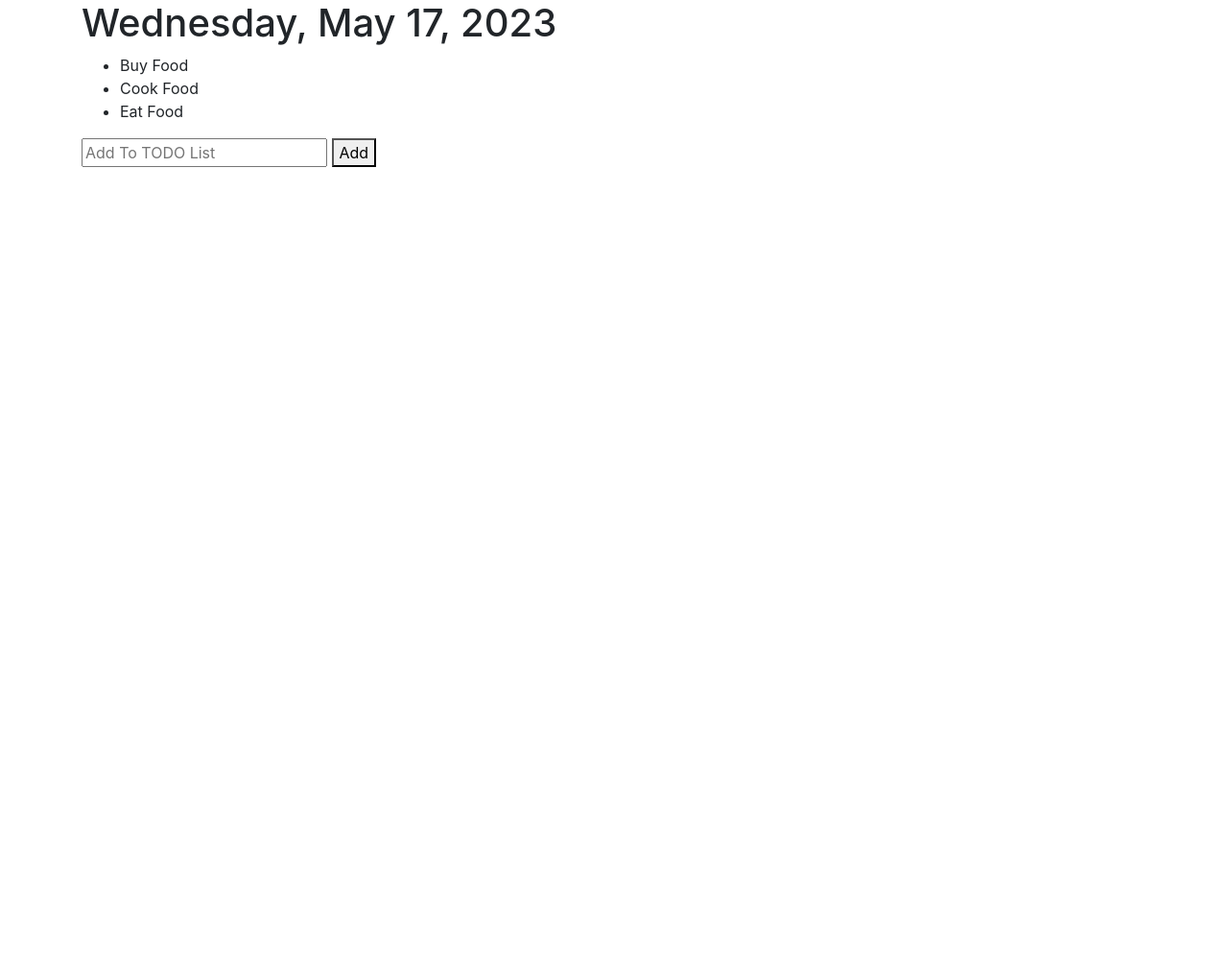
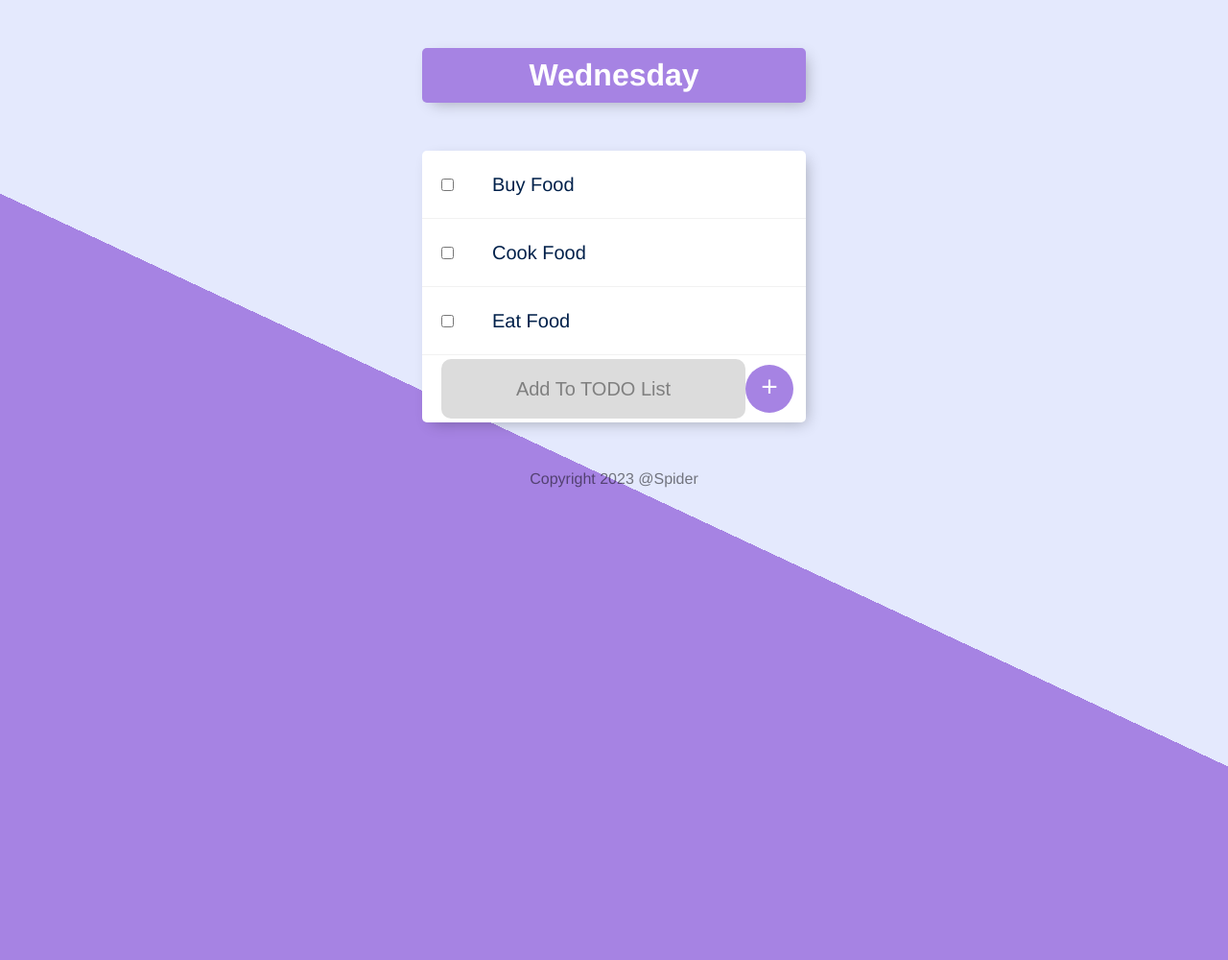
Before and after one commit to lokhandeganesh/Web-Development-Bootcamp, a Node server app: page / in a window 1280 px wide. Shown: the whole page at 96% size. Before the commit the page ends 174 px from the top, so only its background shows below. Run offline with Node 20, Linux system fonts and the light colour scheme.

Commit message:
complet chapter EJS

```diff
--- /dev/null
+++ b/todolist-v1/date.js
@@ -0,0 +1,28 @@
+//
+module.exports.getDate = getDate;
+function getDate() {
+  // Declaring date related variables
+  let options = {
+    weekday: "long",
+    year: "numeric",
+    month: "long",
+    day: "numeric",
+  };
+
+  let today = new Date();
+  let day = today.toLocaleString("en-US", options);
+
+  return day;
+}
+
+//
+exports.getDay = function getDay() {
+  // Declaring date related variables
+  const options = {
+    weekday: "long",
+  };
+
+  const today = new Date();
+
+  return today.toLocaleString("en-US", options);
+};
--- /dev/null
+++ b/todolist-v1/public/css/styles.css
@@ -0,0 +1,97 @@
+html {
+  background-color: #e4e9fd;
+  background-image: -webkit-linear-gradient(65deg, #a683e3 50%, #e4e9fd 50%);
+  min-height: 1000px;
+  font-family: "helvetica neue";
+}
+
+h1 {
+  color: #fff;
+  padding: 10px;
+}
+
+.box {
+  max-width: 400px;
+  margin: 50px auto;
+  background: white;
+  border-radius: 5px;
+  box-shadow: 5px 5px 15px -5px rgba(0, 0, 0, 0.3);
+}
+
+#heading {
+  background-color: #a683e3;
+  text-align: center;
+}
+
+.item {
+  min-height: 70px;
+  display: flex;
+  align-items: center;
+  border-bottom: 1px solid #f1f1f1;
+}
+
+.item:last-child {
+  border-bottom: 0;
+}
+
+input:checked + p {
+  text-decoration: line-through;
+  text-decoration-color: #a683e3;
+}
+
+input[type="checkbox"] {
+  margin: 20px;
+}
+
+p {
+  margin: 0;
+  padding: 20px;
+  font-size: 20px;
+  font-weight: 200;
+  color: #00204a;
+}
+
+form {
+  text-align: center;
+  margin-left: 20px;
+}
+
+button {
+  min-height: 50px;
+  width: 50px;
+  border-radius: 50%;
+  border-color: transparent;
+  background-color: #a683e3;
+  color: #fff;
+  font-size: 30px;
+  padding-bottom: 6px;
+  border-width: 0;
+}
+
+input[type="text"] {
+  text-align: center;
+  height: 60px;
+  top: 10px;
+  border: none;
+  background: gainsboro;
+  font-size: 20px;
+  font-weight: 200;
+  width: 313px;
+  border-radius: 10px;
+}
+
+input[type="text"]:focus {
+  outline: none;
+  box-shadow: inset 0 -3px 0 0 #a683e3;
+}
+
+::placeholder {
+  color: grey;
+  opacity: 1;
+}
+
+footer {
+  color: white;
+  color: rgba(0, 0, 0, 0.5);
+  text-align: center;
+}
--- /dev/null
+++ b/todolist-v1/views/footer.ejs
@@ -0,0 +1,5 @@
+</body>
+<footer>
+  Copyright 2023 @Spider
+</footer>
+</html>
--- /dev/null
+++ b/todolist-v1/views/header.ejs
@@ -0,0 +1,11 @@
+<!DOCTYPE html>
+<html lang="en">
+  <head>
+    <meta charset="UTF-8" />
+    <meta http-equiv="X-UA-Compatible" content="IE=edge" />
+    <meta name="viewport" content="width=device-width, initial-scale=1.0" />
+    <title>Todo List</title>
+    <link rel="shortcut icon" href="favicon.ico" type="image/x-icon" />
+    <link rel="stylesheet" href="css/styles.css" />
+  </head>
+  <body>
--- a/todolist-v1/views/list.ejs
+++ b/todolist-v1/views/list.ejs
@@ -1,41 +1,22 @@
-<!DOCTYPE html>
-<html lang="en">
-  <head>
-    <meta charset="UTF-8" />
-    <meta http-equiv="X-UA-Compatible" content="IE=edge" />
-    <meta name="viewport" content="width=device-width, initial-scale=1.0" />
-    <title>Todo List</title>
-    <link
-      rel="stylesheet"
-      href="//maxcdn.bootstrapcdn.com/bootstrap/4.0.0/css/bootstrap.min.css"
-    />
-  </head>
-  <body>
-    <div class="container">
-      <div class="">
-        <h1><%= kindOfDay %></h1>
+<%- include('header'); -%>
 
-        <ul id="listTodo">
-          <!-- <li id="item1">Buy Food</li>
-          <li id="item2">Cook Food</li>
-          <li id="item3">Eat Food</li> -->
+  <div class="box" id="heading">
+    <h1><%= listTitle %></h1>
+  </div>
 
-          <% for (var i=0; i<newListItems.length; i++){ %>
-             <li id= <%=`item${i+1}` %>> <%= newListItems[i] %></li>
-          <% } %>
-        </ul>
+  <div class="box">
+    <!-- <li id="item1">Buy Food</li> -->
+    <% for (var i=0; i <newListItems.length; i++){ %>
+    <div class="item">
+      <input type="checkbox" />
+      <p><%= newListItems[i] %></p>
+    </div>
+    <% } %>
 
-        <form action="/" method="post" class="">
-          <input
-            type="text"
-            name="addToTodo"
-            class=""
-            id="inputTodo"
-            placeholder="Add To TODO List"
-          />
-          <button type="submit" id="addBtn">Add</button>
-        </form>
-      </div>
-    </div>
-  </body>
-</html>
+    <form action="/" method="post" class="item">
+      <input type="text" name="newItem" placeholder="Add To TODO List" autocomplete="off"/>
+      <button class="btn btn-primary" type="submit" name="list" value= <%= listTitle %> >+</button>
+    </form>
+  </div>
+
+<%- include('footer'); -%>
```
Also changed, not shown: todolist-v1/app.js (+24 -17 lines), todolist-v1/index.txt (renamed from todolist-v1/index.html).
